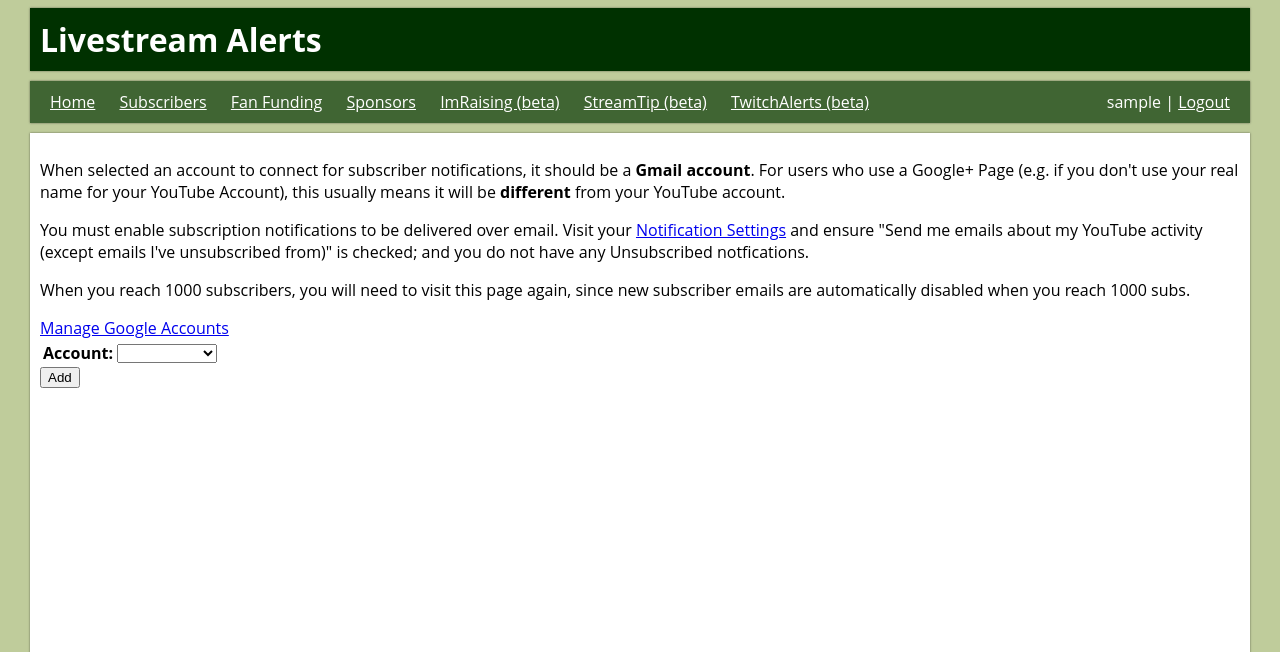
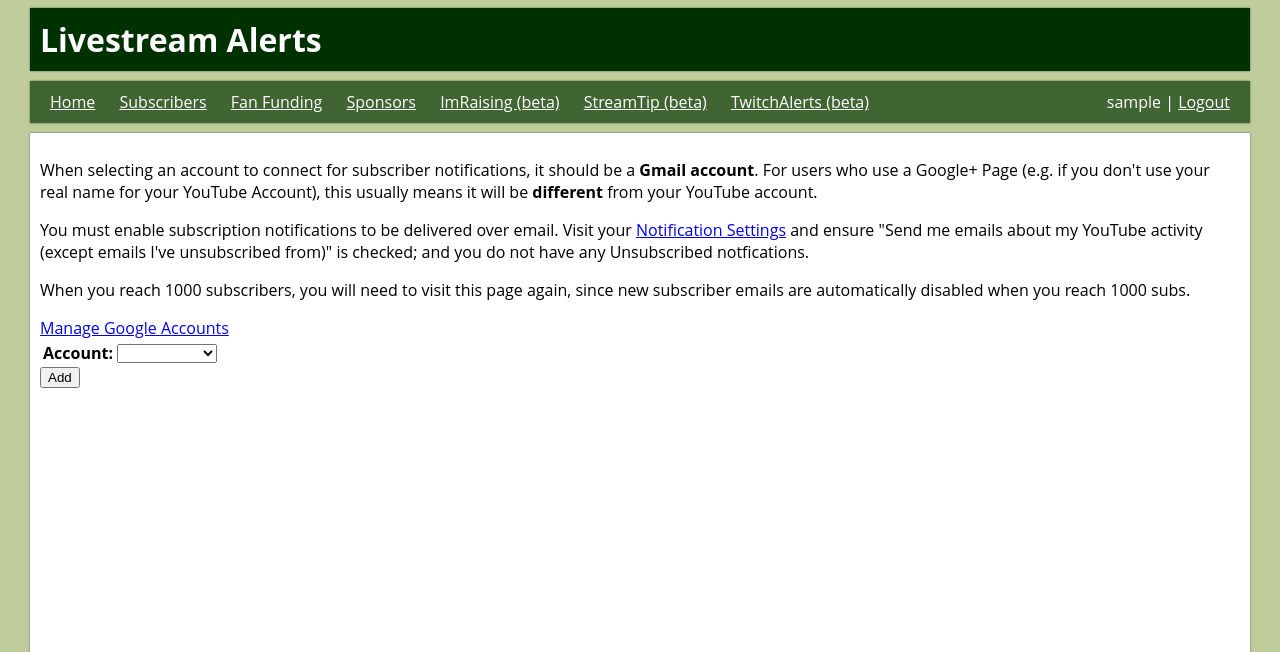
Before and after one commit to google/mirandum, a Django app: page /ytsubs/setup in a window 1280 px wide. Shown: the top 652 px of the page. Run offline with Django 3.2, Linux system fonts and the light colour scheme; a user stored in the database is signed in; tables that the repository leaves empty hold one stand-in row (values such as "Sample post").

Commit message:
Update setup.html

```diff
--- a/alerts/ytsubs/templates/ytsubs/setup.html
+++ b/alerts/ytsubs/templates/ytsubs/setup.html
@@ -16,7 +16,7 @@
 {% endcomment %}
 {% block content %}
 
-<p>When selected an account to connect for subscriber notifications, it should
+<p>When selecting an account to connect for subscriber notifications, it should
    be a <b>Gmail account</b>. For users who use a Google+ Page (e.g. if you don't
    use your real name for your YouTube Account), this usually means it will be
    <b>different</b> from your YouTube account.</p>
```
